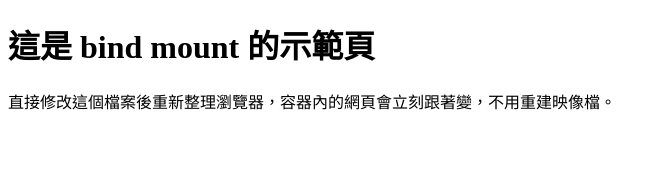
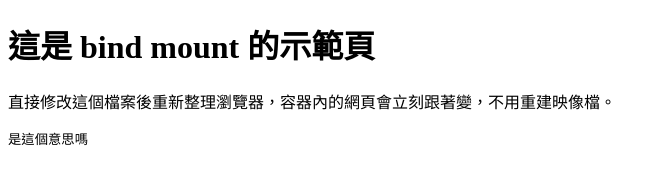
Before and after one commit to jennifer-yc-cheng/docker-basic-1016, a plain HTML site: page site/index.html in a window 1280 px wide. Shown: the whole page, without its empty margins (0-666 px from the left). Drawn offline with Linux system fonts and the light colour scheme.

Commit message:
last commit 20261113

```diff
--- a/site/index.html
+++ b/site/index.html
@@ -4,5 +4,6 @@
 <body>
 <h1>這是 bind mount 的示範頁</h1>
 <p>直接修改這個檔案後重新整理瀏覽器，容器內的網頁會立刻跟著變，不用重建映像檔。</p>
+<small>是這個意思嗎</small>
 </body>
 </html>
```
Also changed, not shown: classnotes_1113.txt (added).
